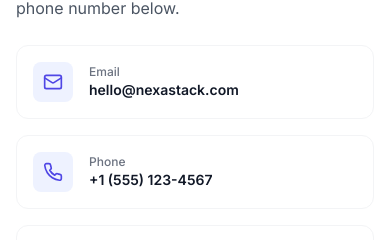
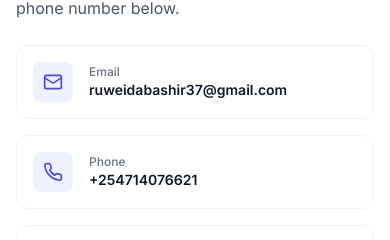
Before and after one commit to samiya829/nexastack-frontend, a Next.js app: page /contact in a window 390 px wide. Shown: the part 477-717 px from the top of the page. Built offline with nearby package versions, Linux system fonts and the light colour scheme.

Commit message:
Update contact info with real email and phone

```diff
--- a/src/app/contact/page.tsx
+++ b/src/app/contact/page.tsx
@@ -23,14 +23,14 @@ const contactInfo = [
   {
     icon: Mail,
     label: 'Email',
-    value: 'hello@nexastack.com',
-    href: 'mailto:hello@nexastack.com',
+    value: 'ruweidabashir37@gmail.com',
+    href: 'mailto:ruweidabashir37@gmail.com',
   },
   {
     icon: Phone,
     label: 'Phone',
-    value: '+1 (555) 123-4567',
-    href: 'tel:+15551234567',
+    value: '+254714076621',
+    href: 'tel:+254714076621',
   },
   {
     icon: MapPin,
```
